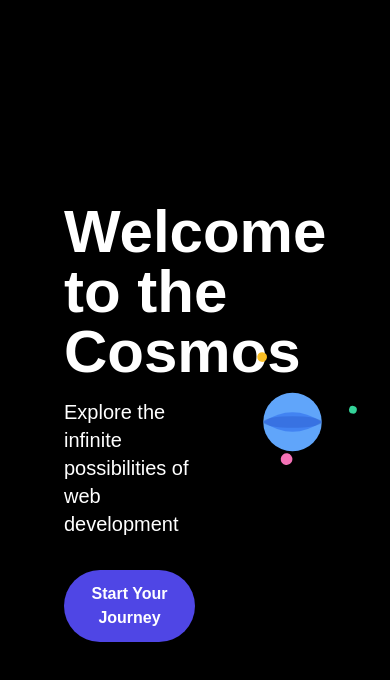
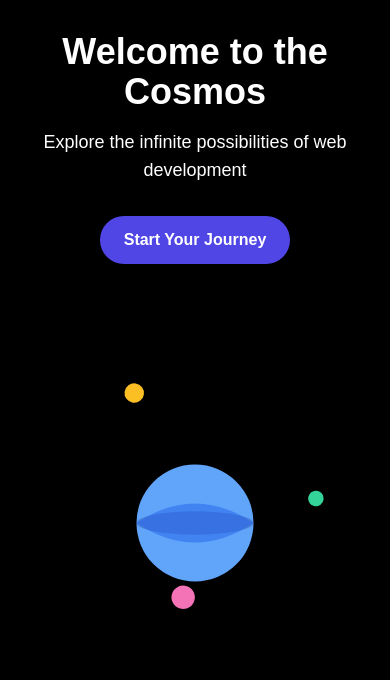
Before and after one commit to Prathamesh-chougale-17/space-theme-template, a Next.js app: page / in a window 390 px wide. Shown: the top 680 px of the page. Built offline with nearby package versions, Linux system fonts and the light colour scheme.

Commit message:
chore: made planet responsive

```diff
--- a/src/components/svg/planets.tsx
+++ b/src/components/svg/planets.tsx
@@ -59,13 +59,13 @@ const CosmicHomePage = () => {
 
   return (
     <div
-      className="w-full h-screen bg-black overflow-hidden relative flex"
+      className="w-full h-screen bg-black overflow-hidden relative flex flex-col lg:flex-row"
       onMouseMove={handleMouseMove}
     >
       {/* Content */}
-      <div className="w-1/2 flex flex-col justify-center items-start pl-16 text-white">
+      <div className="w-full lg:w-2/3 flex flex-col justify-center items-center lg:items-start p-8 lg:pl-16 text-white">
         <motion.h1
-          className="text-6xl font-bold mb-4"
+          className="text-4xl md:text-5xl lg:text-6xl font-bold mb-4 text-center lg:text-left"
           variants={textVariants}
           initial="hidden"
           animate="visible"
@@ -73,7 +73,7 @@ const CosmicHomePage = () => {
           Welcome to the Cosmos
         </motion.h1>
         <motion.p
-          className="text-xl mb-8"
+          className="text-lg md:text-xl mb-8 text-center lg:text-left"
           variants={textVariants}
           initial="hidden"
           animate="visible"
@@ -90,10 +90,9 @@ const CosmicHomePage = () => {
       </div>
 
       {/* Planet SVG */}
-      <div className="w-1/2 flex justify-center items-center">
+      <div className="w-full lg:w-1/2 flex justify-center items-center mt-8 lg:mt-0">
         <svg
-          width="100%"
-          height="100%"
+          className="w-full h-full max-w-md lg:max-w-full"
           viewBox="0 0 1000 1000"
           xmlns="http://www.w3.org/2000/svg"
         >
```
